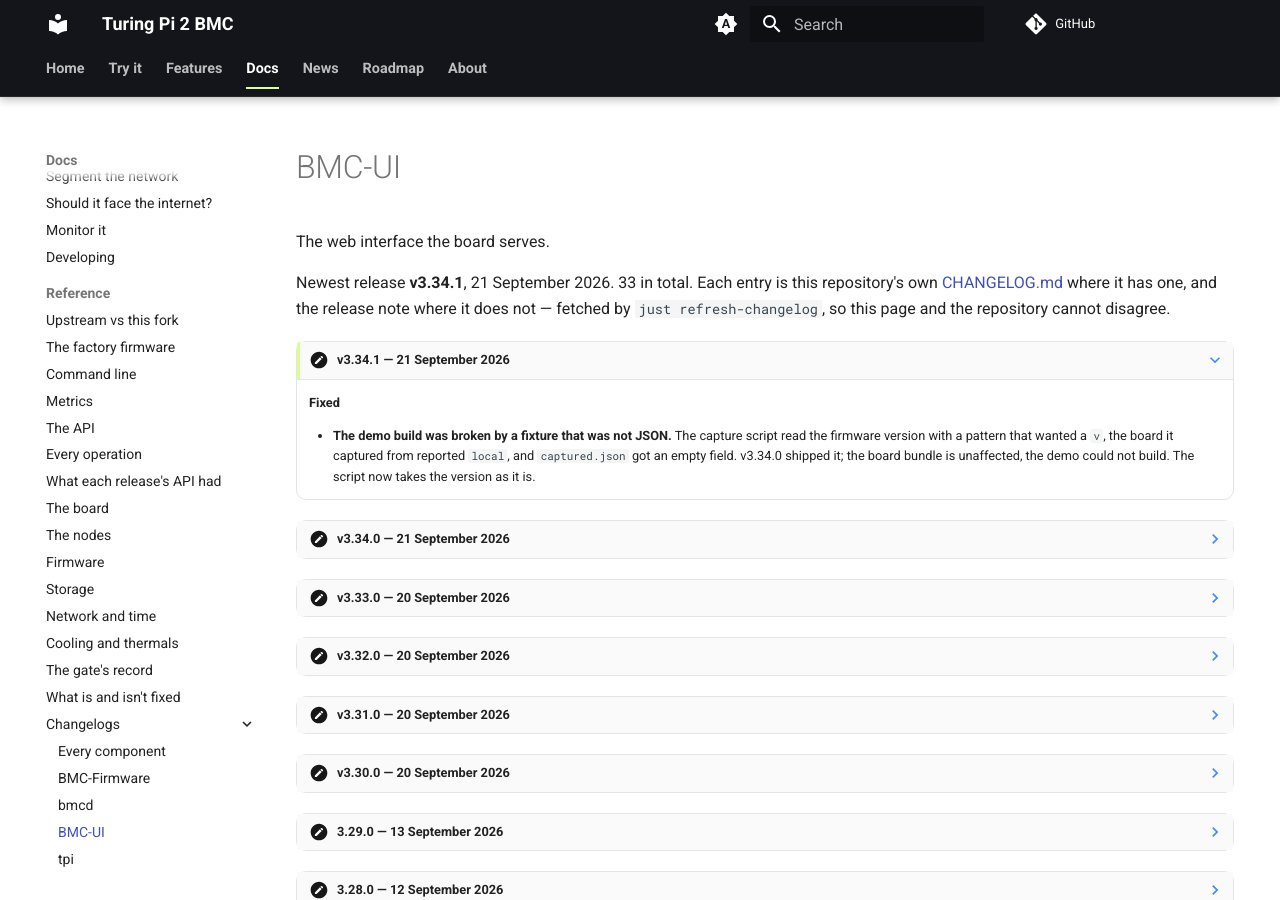
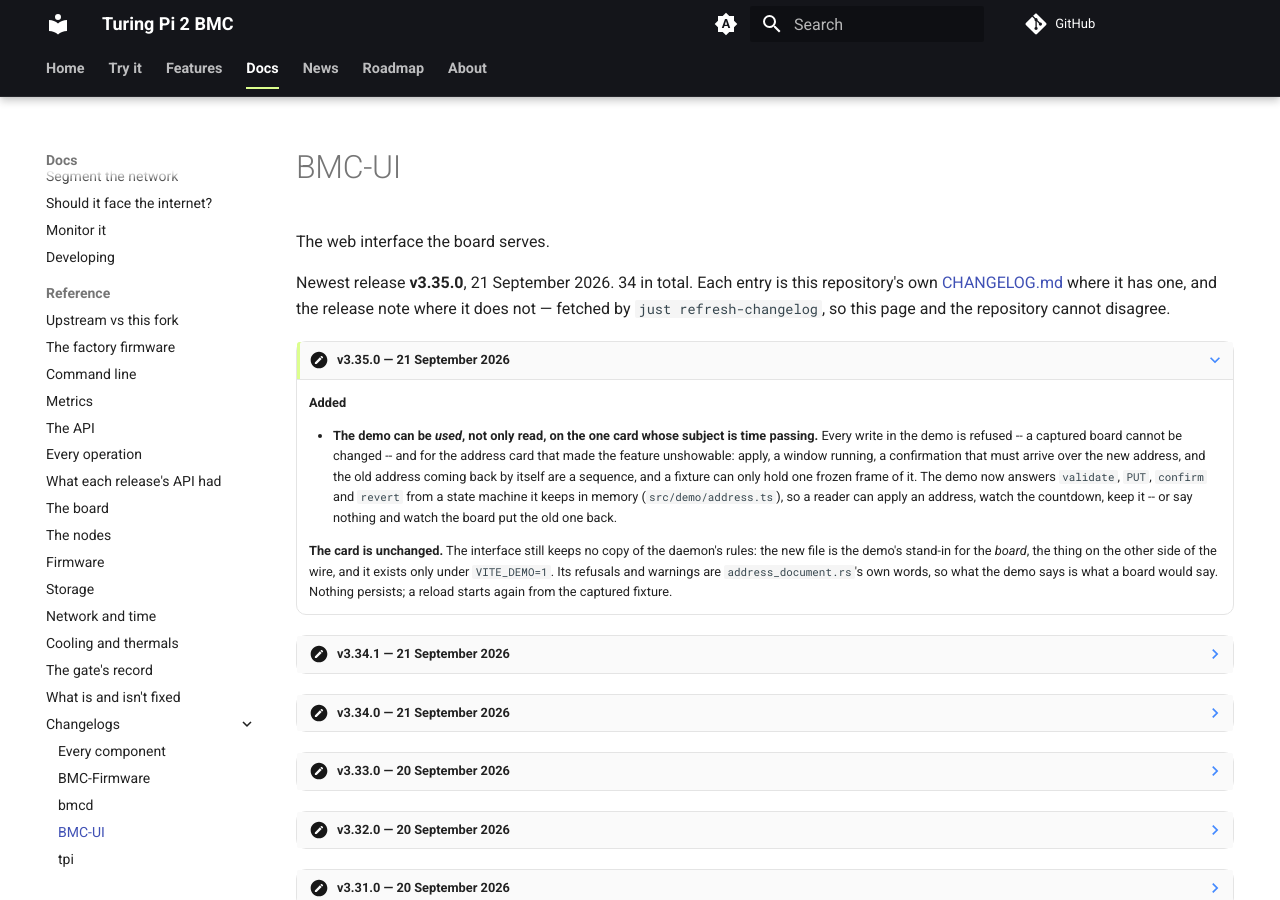
Before and after one commit to excavador-turing/www, an MkDocs documentation site: the page built from docs/changelog/bmc-ui.md, in a window 1280 px wide and 900 px high. Built offline with MkDocs 1.6.1 and Material for MkDocs 9.7.7, drawn with Linux system fonts in a browser that asks for light colours; comment, search, counter and statistics services are not loaded.

Commit message:
the site catches up with what the repositories say
Written by scripts/refresh-changelog.py, refresh-roadmap.py and
scripts/facts.py on the hourly Pages schedule. Nothing here is
typed by hand.

```diff
--- a/docs/changelog/bmc-ui.md
+++ b/docs/changelog/bmc-ui.md
@@ -1,5 +1,5 @@
 ---
-description: "Every BMC-UI release and what changed in it: 33 entries, newest v3.34.1, taken from the repository's own CHANGELOG.md."
+description: "Every BMC-UI release and what changed in it: 34 entries, newest v3.35.0, taken from the repository's own CHANGELOG.md."
 hide:
   - toc
 ---
@@ -8,9 +8,31 @@ hide:
 
 The web interface the board serves.
 
-Newest release **v3.34.1**, 21 September 2026. 33 in total. Each entry is this repository's own [CHANGELOG.md](https://github.com/excavador-turing/BMC-UI/blob/hive/CHANGELOG.md) where it has one, and the release note where it does not — fetched by `just refresh-changelog`, so this page and the repository cannot disagree.
+Newest release **v3.35.0**, 21 September 2026. 34 in total. Each entry is this repository's own [CHANGELOG.md](https://github.com/excavador-turing/BMC-UI/blob/hive/CHANGELOG.md) where it has one, and the release note where it does not — fetched by `just refresh-changelog`, so this page and the repository cannot disagree.
 
-???+ note "v3.34.1 — 21 September 2026"
+???+ note "v3.35.0 — 21 September 2026"
+
+    **Added**
+
+    - **The demo can be *used*, not only read, on the one card whose subject is
+      time passing.** Every write in the demo is refused -- a captured board
+      cannot be changed -- and for the address card that made the feature
+      unshowable: apply, a window running, a confirmation that must arrive over
+      the new address, and the old address coming back by itself are a sequence,
+      and a fixture can only hold one frozen frame of it. The demo now answers
+      `validate`, `PUT`, `confirm` and `revert` from a state machine it keeps in
+      memory (`src/demo/address.ts`), so a reader can apply an address, watch the
+      countdown, keep it -- or say nothing and watch the board put the old one
+      back.
+
+      **The card is unchanged.** The interface still keeps no copy of the
+      daemon's rules: the new file is the demo's stand-in for the *board*, the
+      thing on the other side of the wire, and it exists only under
+      `VITE_DEMO=1`. Its refusals and warnings are `address_document.rs`'s own
+      words, so what the demo says is what a board would say. Nothing persists; a
+      reload starts again from the captured fixture.
+
+??? note "v3.34.1 — 21 September 2026"
 
     **Fixed**
 
```
Also changed, not shown: docs/changelog/index.md (+1 -1 lines), docs/data/facts.yaml (+4 -4 lines).
